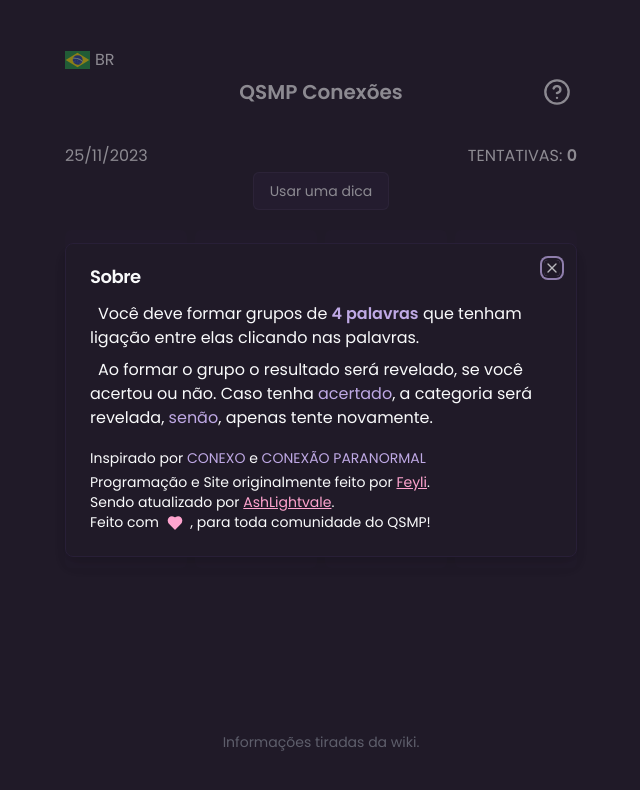
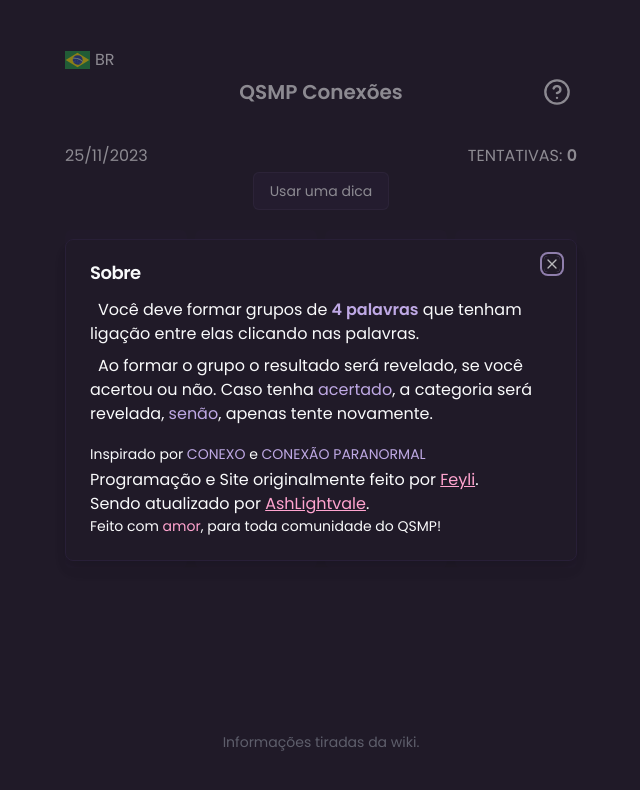
Before and after one commit to AshLightvale/qsmpconexoes, a Next.js app: page / in a window 1280 px wide. Both pictures are taken after a click on the button 876 px from the left and 92 px from the top of the page. Shown: the top 790 px of the page, without its empty margins (319-959 px from the left). Built offline with nearby package versions, Linux system fonts and the light colour scheme.

Commit message:
Update info-dialog.tsx

```diff
--- a/src/components/info-dialog.tsx
+++ b/src/components/info-dialog.tsx
@@ -10,7 +10,76 @@ import { Button } from "./ui/button";
 import { Github, Heart, HelpCircle } from "lucide-react";
 import Link from "next/link";
 
-export const InfoDialog = () => {
+interface InfoDialogProps {
+  selectedLanguage: string;
+}
+
+type Translations = {
+  en: { [key: string]: string };
+  pt: { [key: string]: string };
+  es: { [key: string]: string };
+  fr: { [key: string]: string };
+
+  [key: string]: { [key: string]: string };
+};
+
+const translations: Translations = {
+  	en: {
+    		Information1: 'You must form groups of <strong><b>4 words</b></strong> that are related by clicking on the words.',
+    		Information2: 'When forming the group, the result will be revealed, whether you got it right or not. If you got it <strong>right</strong>, the category will be revealed, <strong>otherwise</strong>, just try again.',
+    		About: 'About',
+    		Inspired: 'Inspired by <a href="https://conexo.ws/" target="_blank" class="text-primary hover:underline active:underline">CONEXO</a> and <a href="https://conexaoop.vercel.app/" target="_blank" class="text-primary hover:underline active:underline">CONEXÃO PARANORMAL</a>',
+    		Programming: 'Programming and Site originally made by <a href="https://twitter.com/feeeyli" target="_blank" class="text-[#FFA4CF] underline">Feyli</a>.',
+    		Currently: 'Currently being updated by <a href="https://twitter.com/AshLightvale" target="_blank" class="text-[#FFA4CF] underline">AshLightvale</a>.',
+	    	Made: 'Made with <a target="_blank" class="text-[#FFA4CF]">love</a>, for the entire QSMP community!',
+  	},
+    	pt: {
+      		Information1: 'Você deve formar grupos de <strong><b>4 palavras</b></strong> que tenham ligação entre elas clicando nas palavras.',
+      		Information2: 'Ao formar o grupo o resultado será revelado, se você acertou ou não. Caso tenha <strong>acertado</strong>, a categoria será revelada, <strong>senão</strong>, apenas tente novamente.',
+		About: 'Sobre',
+		Inspired: 'Inspirado por <a href="https://conexo.ws/" target="_blank" class="text-primary hover:underline active:underline">CONEXO</a> e <a href="https://conexaoop.vercel.app/" target="_blank" class="text-primary hover:underline active:underline">CONEXÃO PARANORMAL</a>',
+		Programming: 'Programação e Site originalmente feito por <a href="https://twitter.com/feeeyli" target="_blank" class="text-[#FFA4CF] underline">Feyli</a>.',
+		Currently: 'Sendo atualizado por <a href="https://twitter.com/AshLightvale" target="_blank" class="text-[#FFA4CF] underline">AshLightvale</a>.',
+		Made: 'Feito com <a target="_blank" class="text-[#FFA4CF]">amor</a>, para toda comunidade do QSMP!',
+    	},
+  	es: {
+    		Information1: 'Debes formar grupos de <strong><b>4 palabras</b></strong> que estén relacionadas haciendo clic en las palabras.',
+    		Information2: 'Al formar el grupo, se revelará el resultado. Si has <strong>acertado</strong>, se revelará la categoría; <strong>si no</strong>, simplemente inténtalo de nuevo.',
+    		About: 'Sobre',
+    		Inspired: 'Inspirado por <a href="https://conexo.ws/" target="_blank" class="text-primary hover:underline active:underline">CONEXO</a> y <a href="https://conexaoop.vercel.app/" target="_blank" class="text-primary hover:underline active:underline">CONEXÃO PARANORMAL</a>',
+    		Programming: 'Programación y sitio originalmente hecho por <a href="https://twitter.com/feeeyli" target="_blank" class="text-[#FFA4CF] underline">Feyli</a>.',
+    		Currently: 'Actualmente siendo actualizado por <a href="https://twitter.com/AshLightvale" target="_blank" class="text-[#FFA4CF] underline">AshLightvale</a>.',
+    		Made: 'Hecho con <a target="_blank" class="text-[#FFA4CF]">amor</a>, para toda la comunidad de QSMP!',
+  	},
+  	fr: {
+    		Information1: 'Vous devez former des groupes de <strong><b>4 mots</b></strong> qui sont liés en cliquant sur les mots.',
+    		Information2: "En formant le groupe, le résultat sera révélé. Si vous avez fait correspondre <strong>correctement</strong> les mots, la catégorie sera révélée ; <strong>sinon</strong>, réessayez simplement.",
+    		About: 'À propos',
+    		Inspired: 'Inspiré par <a href="https://conexo.ws/" target="_blank" class="text-primary hover:underline active:underline">CONEXO</a> et <a href="https://conexaoop.vercel.app/" target="_blank" class="text-primary hover:underline active:underline">CONEXÃO PARANORMAL</a>',
+    		Programming: 'Programmation et site initialement réalisés par <a href="https://twitter.com/feeeyli" target="_blank" class="text-[#FFA4CF] underline">Feyli</a>.',
+    		Currently: 'En cours de mise à jour par <a href="https://twitter.com/AshLightvale" target="_blank" class="text-[#FFA4CF] underline">AshLightvale</a>.',
+   		Made: 'Fait avec <a target="_blank" class="text-[#FFA4CF]">amour</a>, pour toute la communauté de QSMP!',
+ 	},
+    // Add more languages as needed
+};
+
+const getTranslation = (key: string, language: string = 'en'): React.ReactNode => {
+  const translation = translations[language][key];
+
+  if (translation) {
+    // If the translation exists, parse the HTML tags using dangerouslySetInnerHTML
+    return <div dangerouslySetInnerHTML={{ __html: translation }} />;
+  }
+
+  // If the translation doesn't exist, return the key as is
+  return key;
+};
+
+
+export const InfoDialog = ({ selectedLanguage }: InfoDialogProps) => {
+ 	const { Information1, Information2, About } = translations[selectedLanguage] || translations.en;
+
+
 	return (
 		<Dialog>
 			<DialogTrigger asChild>
@@ -20,67 +89,36 @@ export const InfoDialog = () => {
 			</DialogTrigger>
 			<DialogContent>
 				<DialogHeader>
-					<DialogTitle>Sobre</DialogTitle>
+					<DialogTitle>{getTranslation('About', selectedLanguage)}</DialogTitle>
 				</DialogHeader>
 				<main className="[&_strong]:font-normal [&_strong]:text-primary">
 					<p className="inline-block mb-2 indent-2">
-						Você deve formar grupos de <strong><b>4 palavras</b></strong>{" "}
-						que tenham ligação entre elas clicando nas palavras.
+						 {getTranslation('Information1', selectedLanguage)}
 					</p>
 					<p className="indent-2">
-						Ao formar o grupo o resultado será revelado, se você
-						acertou ou não. Caso tenha <strong>acertado</strong>, a
-						categoria será revelada, <strong>senão</strong>, apenas
-						tente novamente.
+						 {getTranslation('Information2', selectedLanguage)}
 					</p>
 				</main>
 				<footer>
 					<p className="text-sm inline-block mb-1">
-						Inspirado por{" "}
-						<Link
-							href="https://conexo.ws/"
-							target="_blank"
-							className="text-primary hover:underline active:underline"
-						>
-							CONEXO
-						</Link>{" "}
-						e{" "}
-						<Link
-							href="https://conexaoop.vercel.app/"
-							target="_blank"
-							className="text-primary hover:underline active:underline"
-						>
-							CONEXÃO PARANORMAL
-						</Link>
-
+				 		 <span>
+    							<span dangerouslySetInnerHTML={{ __html: translations[selectedLanguage].Inspired }} />
+						  </span>
+					</p>
+					<p style={{ display: 'flex', alignItems: 'center' }}>
+						  <span>
+    							<span dangerouslySetInnerHTML={{ __html: translations[selectedLanguage].Programming }} />
+						  </span>
+					</p>
+					<p style={{ display: 'flex', alignItems: 'center' }}>
+				 		 <span>
+    							<span dangerouslySetInnerHTML={{ __html: translations[selectedLanguage].Currently }} />
+						  </span>
 					</p>
 					<p className="text-sm [text-wrap:balance]">
-						<span>Programação e Site originalmente feito por{" "}
-						<Link
-							href="https://twitter.com/feeeyli"
-							className="text-[#FFA4CF] underline"
-							target="_blank"
-						>
-							Feyli
-						</Link>.</span>
-					</p>
-					<p className="text-sm [text-wrap:balance]">
-						<span>Sendo atualizado por{" "}
-						<Link
-							href="https://twitter.com/AshLightvale"
-							className="text-[#FFA4CF] underline"
-							target="_blank"
-						>
-							AshLightvale
-						</Link>.</span>
-					</p>
-					<p className="text-sm [text-wrap:balance]">
-						<span>Feito com{" "}
-						<Heart
-							size="1rem"
-							className="inline mx-1 fill-[#FFA4CF] text-[#FFA4CF]"
-						/>{" "}
-						, para toda comunidade do QSMP!</span>
+					 	 <span>
+    							<span dangerouslySetInnerHTML={{ __html: translations[selectedLanguage].Made }} />
+						  </span>
 					</p>
 				</footer>
 			</DialogContent>
```
